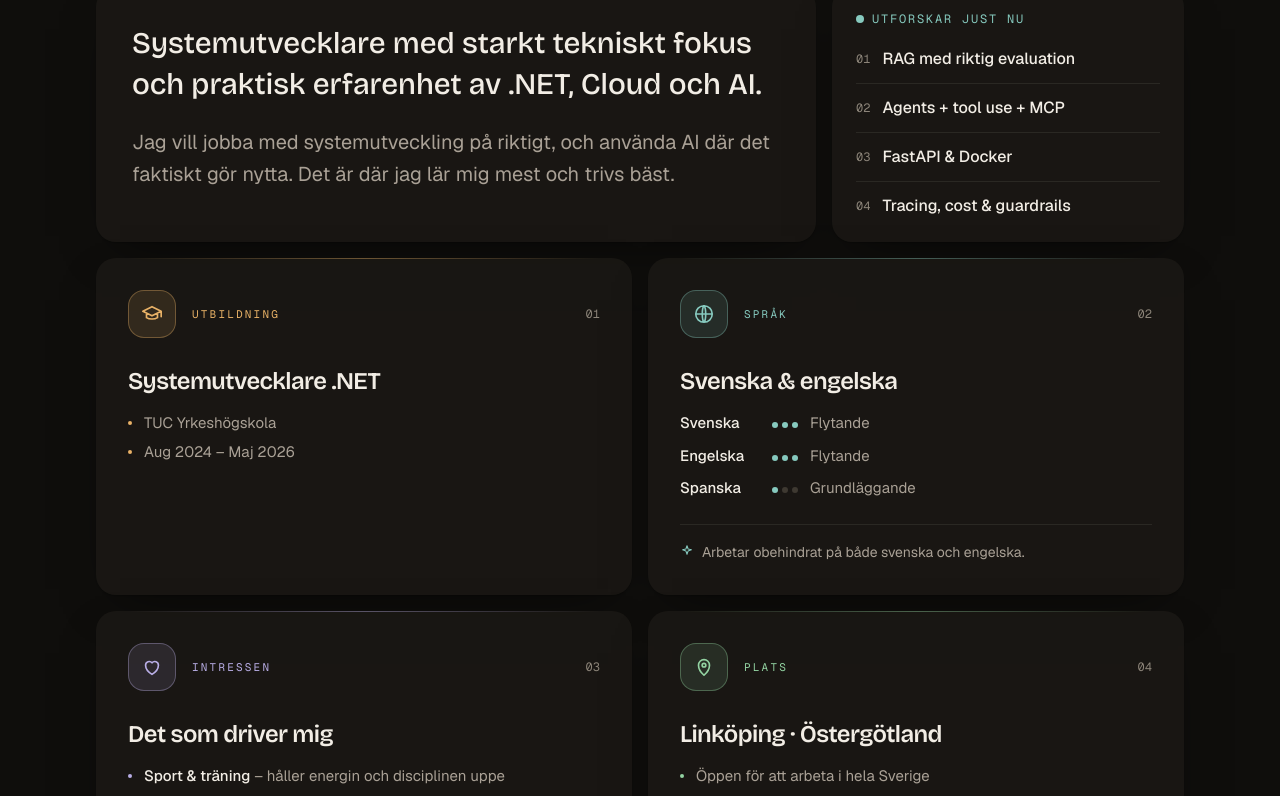
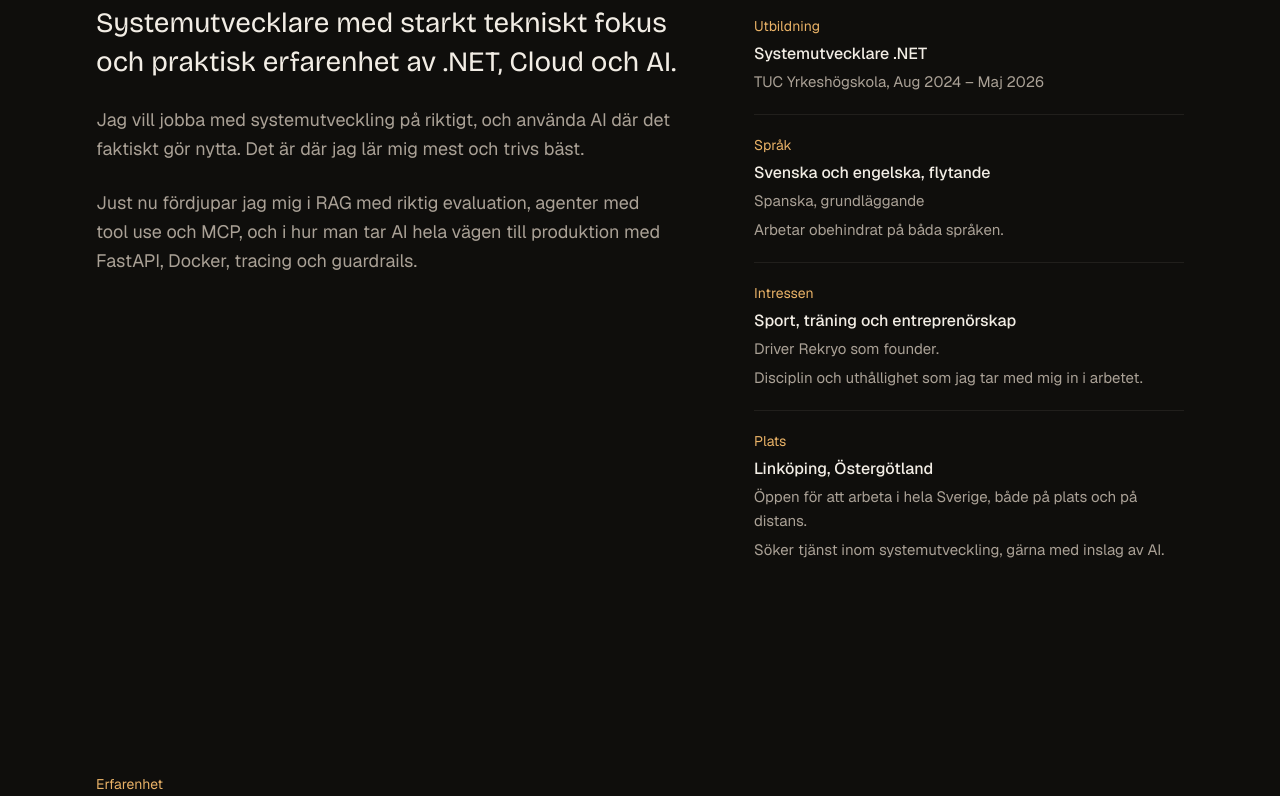
Before and after one commit to Harunsystemdeveloper/portfolio, a Next.js app: page / in a window 1280 px wide. Shown: the part 1240-2036 px from the top of the page. Built offline with nearby package versions, Linux system fonts and the light colour scheme.

Commit message:
Gjort om Om mig till löptext med en enkel faktalista

```diff
--- a/src/components/About.tsx
+++ b/src/components/About.tsx
@@ -1,54 +1,49 @@
-import { about, aboutFacts, exploring } from "@/data/content";
-import FactCard from "./FactCard";
+import { about, aboutFacts, learningNow } from "@/data/content";
 import Reveal from "./ui/Reveal";
 import Section from "./ui/Section";
 
 export default function About() {
+  const [intro, ...rest] = about;
+
   return (
     <Section
       id="om-mig"
-      index="01"
       eyebrow="Om mig"
       title={
         <>
-          Utvecklare med fokus på <span className="text-gradient">verklig nytta</span>
+          Utvecklare med fokus på <span className="accent text-gold">verklig nytta</span>
         </>
       }
+      className="pt-20 pb-16 sm:pt-28 sm:pb-24"
     >
-      <div className="grid gap-4 md:grid-cols-6">
-        <Reveal className="card spot p-7 sm:p-9 md:col-span-4 md:row-span-2">
-          <div className="space-y-5 text-lg leading-relaxed text-muted text-pretty sm:text-xl">
-            {about.map((paragraph, i) => (
-              <p key={i} className={i === 0 ? "font-display text-2xl leading-snug font-medium text-fg sm:text-3xl" : ""}>
+      <div className="grid gap-14 lg:grid-cols-12 lg:gap-10">
+        {/* Löptext: det personliga först, som en människa skulle berätta det */}
+        <div className="lg:col-span-7">
+          <p className="font-display text-2xl leading-snug text-fg text-pretty sm:text-[1.75rem]">{intro}</p>
+          {rest.map((paragraph) => (
+            <p key={paragraph} className="mt-6 max-w-xl text-lg leading-relaxed text-muted text-pretty">
               {paragraph}
             </p>
           ))}
+          <p className="mt-6 max-w-xl text-lg leading-relaxed text-muted text-pretty">{learningNow}</p>
         </div>
-        </Reveal>
 
-        <Reveal delay={0.08} className="card spot ring-gradient p-6 md:col-span-2 md:row-span-2">
-          <p className="flex items-center gap-2 font-mono text-xs tracking-[0.15em] text-cyan uppercase">
-            <span className="relative flex h-2 w-2">
-              <span className="motion-pulse absolute inline-flex h-full w-full animate-ping rounded-full bg-cyan opacity-60" />
-              <span className="relative inline-flex h-2 w-2 rounded-full bg-cyan" />
+        {/* Fakta som en enkel lista, utan kort och ikoner */}
+        <dl className="lg:col-span-5 lg:pt-2">
+          {aboutFacts.map((fact, i) => (
+            <Reveal key={fact.label} delay={0.08 * i} className="border-t border-line py-5 first:border-t-0 first:pt-0 lg:first:pt-1">
+              <dt className="text-sm text-gold">{fact.label}</dt>
+              <dd className="mt-1.5">
+                <span className="block font-medium">{fact.title}</span>
+                {fact.lines.map((line) => (
+                  <span key={line} className="mt-1 block text-[15px] leading-relaxed text-muted">
+                    {line}
                   </span>
-            Utforskar just nu
-          </p>
-          <ul className="mt-5 space-y-3">
-            {exploring.map((item, i) => (
-              <li key={item} className="flex items-center gap-3 border-b border-line pb-3 last:border-0 last:pb-0">
-                <span className="font-mono text-xs text-subtle">0{i + 1}</span>
-                <span className="font-medium">{item}</span>
-              </li>
                 ))}
-          </ul>
-        </Reveal>
-
-        {aboutFacts.map((fact, i) => (
-          <Reveal key={fact.label} delay={0.06 * i} className="md:col-span-3">
-            <FactCard fact={fact} index={i} />
+              </dd>
             </Reveal>
           ))}
+        </dl>
       </div>
     </Section>
   );
--- a/src/components/FactCard.tsx
+++ /dev/null
@@ -1,77 +0,0 @@
-import type { CSSProperties } from "react";
-import type { AboutFact } from "@/data/content";
-import Icon from "./ui/Icon";
-
-/** Nivåmätare med tre prickar, t.ex. för språk */
-function Level({ level }: { level: number }) {
-  return (
-    <span aria-hidden className="flex gap-1">
-      {[1, 2, 3].map((dot) => (
-        <span
-          key={dot}
-          className={`h-1.5 w-1.5 rounded-full ${dot <= level ? "bg-[var(--accent)]" : "bg-line-strong"}`}
-        />
-      ))}
-    </span>
-  );
-}
-
-export default function FactCard({ fact, index }: { fact: AboutFact; index: number }) {
-  const hasLevels = fact.details.some((d) => d.level);
-
-  return (
-    <article
-      className="card spot fact-card group flex h-full flex-col overflow-hidden p-6 sm:p-8"
-      style={{ "--accent": `var(--${fact.accent})` } as CSSProperties}
-    >
-      {/* Accentlinje i överkanten som tänds vid hover */}
-      <span
-        aria-hidden
-        className="absolute inset-x-8 top-0 h-px bg-gradient-to-r from-transparent via-[var(--accent)] to-transparent opacity-40 transition-opacity duration-500 group-hover:opacity-100"
-      />
-
-      <div className="flex items-center gap-4">
-        <span className="relative grid h-12 w-12 shrink-0 place-items-center rounded-2xl border border-[color-mix(in_srgb,var(--accent)_35%,transparent)] bg-[color-mix(in_srgb,var(--accent)_12%,transparent)] text-[var(--accent)] transition-transform duration-500 group-hover:-rotate-6">
-          <Icon name={fact.icon} width={22} height={22} />
-        </span>
-        <h3 className="font-mono text-[11px] tracking-[0.2em] text-[var(--accent)] uppercase">{fact.label}</h3>
-        <span aria-hidden className="ml-auto font-mono text-xs text-subtle">
-          0{index + 1}
-        </span>
-      </div>
-
-      <p className="mt-7 font-display text-2xl leading-tight font-semibold tracking-tight">{fact.title}</p>
-
-      <ul className={`mt-4 ${hasLevels ? "space-y-2.5" : "space-y-1.5"}`}>
-        {fact.details.map((detail) => (
-          <li key={detail.name} className="flex items-baseline gap-3 text-[15px]">
-            {hasLevels ? (
-              <>
-                <span className="w-20 shrink-0 font-medium">{detail.name}</span>
-                {detail.level && <Level level={detail.level} />}
-                <span className="text-muted">{detail.value}</span>
-              </>
-            ) : (
-              <>
-                <span aria-hidden className="h-1 w-1 shrink-0 translate-y-[-3px] rounded-full bg-[var(--accent)]" />
-                <span>
-                  <span className={detail.value ? "font-medium" : "text-muted"}>{detail.name}</span>
-                  {detail.value && <span className="text-muted"> – {detail.value}</span>}
-                </span>
-              </>
-            )}
-          </li>
-        ))}
-      </ul>
-
-      {fact.note && (
-        <div className="mt-auto pt-6">
-          <p className="flex items-start gap-2 border-t border-line pt-4 text-sm leading-relaxed text-muted">
-            <Icon name="spark" width={14} height={14} className="mt-[3px] shrink-0 text-[var(--accent)]" />
-            {fact.note}
-          </p>
-        </div>
-      )}
-    </article>
-  );
-}
--- a/src/data/content.ts
+++ b/src/data/content.ts
@@ -44,8 +44,9 @@ export const heroQuote = {
   role: "CTO, Honeycomb",
 };
 
-// "Utforskar just nu" – visas i Om mig-sektionen
-export const exploring = ["RAG med riktig evaluation", "Agents + tool use + MCP", "FastAPI & Docker", "Tracing, cost & guardrails"];
+// Vad du lär dig just nu – visas i Om mig-sektionen
+export const learningNow =
+  "Just nu fördjupar jag mig i RAG med riktig evaluation, agenter med tool use och MCP, och i hur man tar AI hela vägen till produktion med FastAPI, Docker, tracing och guardrails."
 
 export const navLinks = [
   { href: "#om-mig", label: "Om mig" },
@@ -63,57 +64,35 @@ export const about = [
 
 export type AboutFact = {
   label: string;
-  icon: string;
-  /** Kortets accentfärg */
-  accent: "gold" | "cyan" | "violet" | "green";
+  /** Huvudraden */
   title: string;
-  /** Rader under rubriken. "level" (1–3) visar en nivåmätare, t.ex. för språk. */
-  details: { name: string; value?: string; level?: number }[];
-  /** Kort kontextrad längst ner i kortet */
-  note?: string;
+  /** Kompletterande rader */
+  lines: string[];
 };
 
 export const aboutFacts: AboutFact[] = [
   {
     label: "Utbildning",
-    icon: "cap",
-    accent: "gold",
     title: "Systemutvecklare .NET",
-    details: [{ name: "TUC Yrkeshögskola" }, { name: "Aug 2024 – Maj 2026" }],
+    lines: ["TUC Yrkeshögskola, Aug 2024 – Maj 2026"],
   },
   {
     label: "Språk",
-    icon: "globe",
-    accent: "cyan",
-    title: "Svenska & engelska",
-    details: [
-      { name: "Svenska", value: "Flytande", level: 3 },
-      { name: "Engelska", value: "Flytande", level: 3 },
-      { name: "Spanska", value: "Grundläggande", level: 1 },
-    ],
-    note: "Arbetar obehindrat på både svenska och engelska.",
+    title: "Svenska och engelska, flytande",
+    lines: ["Spanska, grundläggande", "Arbetar obehindrat på båda språken."],
   },
   {
     label: "Intressen",
-    icon: "heart",
-    accent: "violet",
-    title: "Det som driver mig",
-    details: [
-      { name: "Sport & träning", value: "håller energin och disciplinen uppe" },
-      { name: "Entreprenörskap", value: "driver Rekryo som founder" },
-    ],
-    note: "Disciplin och uthållighet som jag tar med mig in i arbetet.",
+    title: "Sport, träning och entreprenörskap",
+    lines: ["Driver Rekryo som founder.", "Disciplin och uthållighet som jag tar med mig in i arbetet."],
   },
   {
     label: "Plats",
-    icon: "pin",
-    accent: "green",
-    title: person.location,
-    details: [
-      { name: "Öppen för att arbeta i hela Sverige" },
-      { name: "Både på plats och på distans" },
+    title: person.location.replace(" · ", ", "),
+    lines: [
+      "Öppen för att arbeta i hela Sverige, både på plats och på distans.",
+      "Söker tjänst inom systemutveckling, gärna med inslag av AI.",
     ],
-    note: "Söker tjänst inom systemutveckling, gärna med inslag av AI.",
   },
 ];
 
```
Lines whose indentation alone changed are shown as unchanged.
